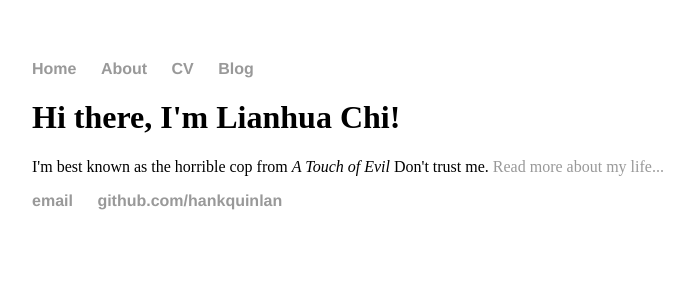
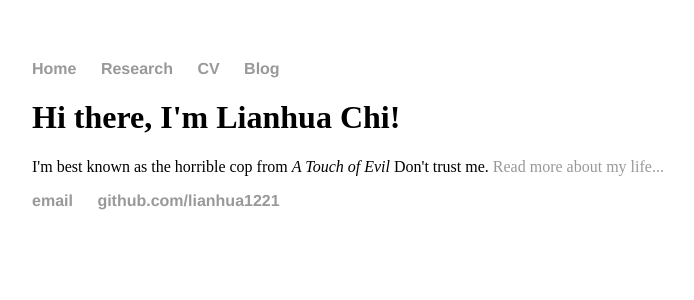
Before and after one commit to Lianhua1221/lianhuachi.github.io, a Jekyll site: the page built from index.html, in a window 1280 px wide. Shown: the top 300 px of the page, without its empty margins (160-854 px from the left). Built offline with Jekyll 4.4.1, drawn with Linux system fonts in a browser that asks for light colours.

Commit message:
Update default.html

```diff
--- a/_layouts/default.html
+++ b/_layouts/default.html
@@ -9,7 +9,7 @@
 			<nav>
 	    		<ul>
 	        		<li><a href="/">Home</a></li>
-		        	<li><a href="/about">About</a></li>
+		        	<li><a href="/about">Research</a></li>
 	        		<li><a href="/cv">CV</a></li>
 	        		<li><a href="/blog">Blog</a></li>
 	    		</ul>
@@ -21,8 +21,8 @@
 			</div><!-- /.container -->
 			<footer>
 	    		<ul>
-	        		<li><a href="mailto:hankquinlanhub@gmail.com">email</a></li>
-	        		<li><a href="https://github.com/hankquinlan">github.com/hankquinlan</a></li>
+	        		<li><a href="mailto:lianhuac@au1.ibm.com">email</a></li>
+	        		<li><a href="https://github.com/lianhua1221">github.com/lianhua1221</a></li>
 				</ul>
 			</footer>
 		</body>
```
